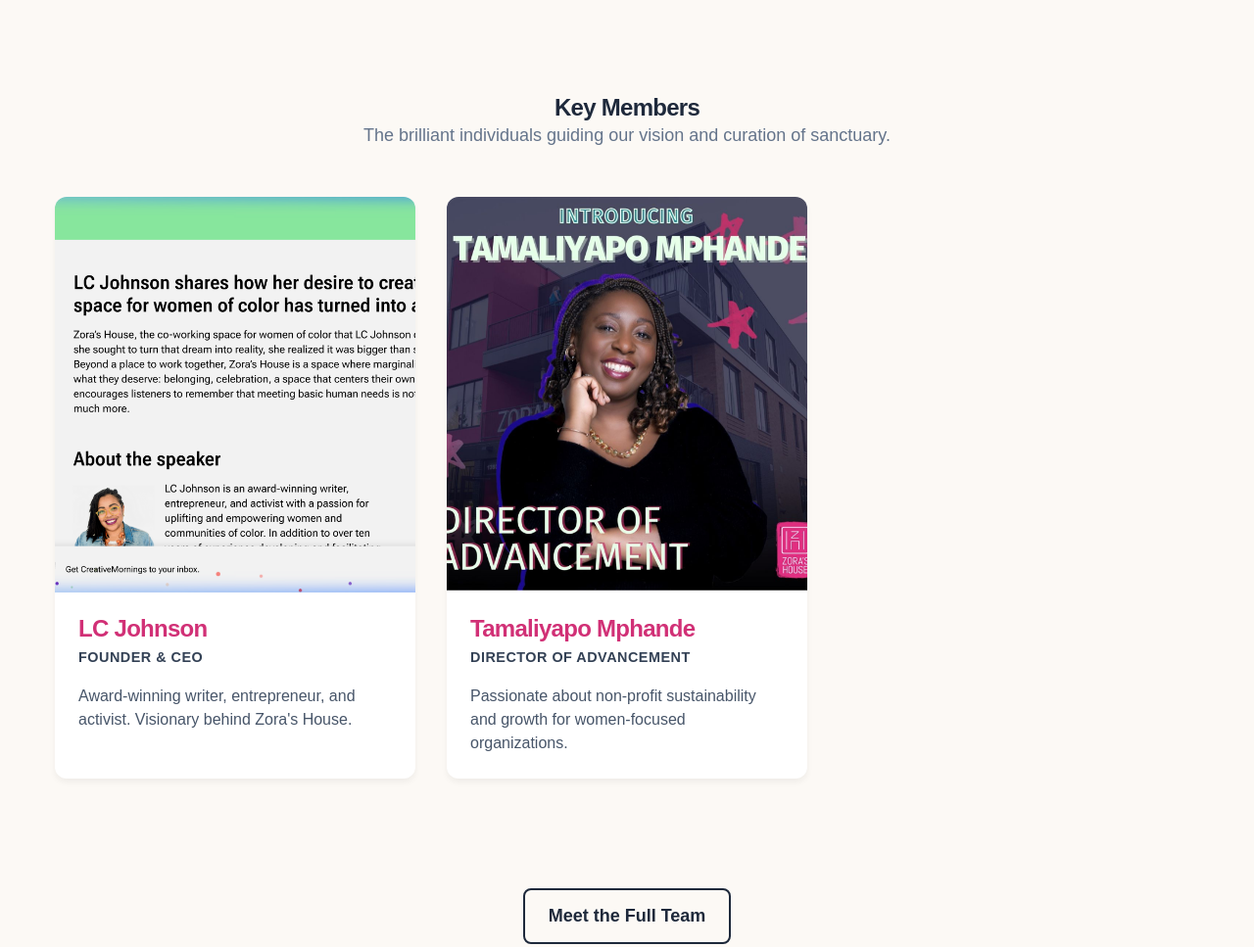
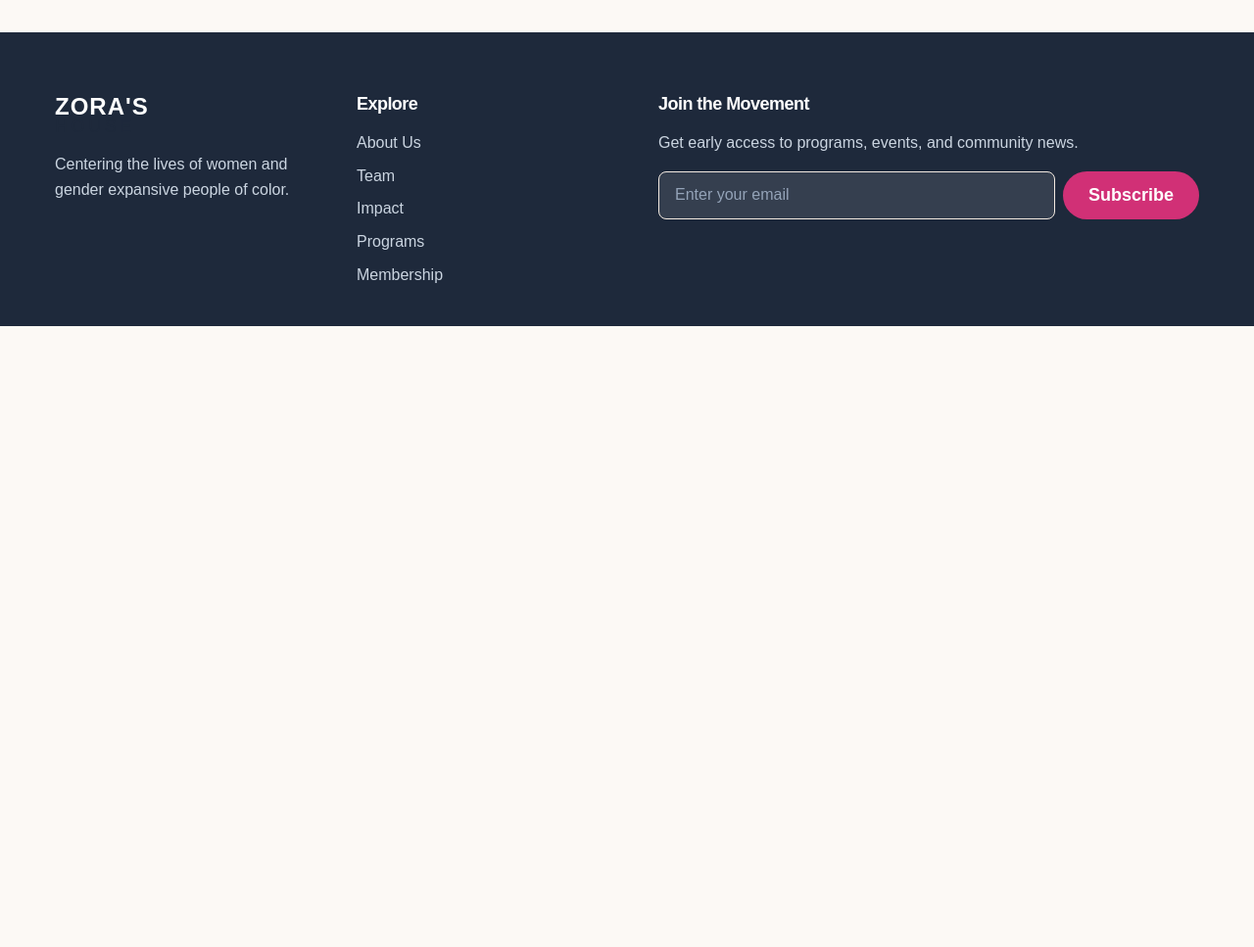
Before and after one commit to T3chj3ff/zorashouse-prototype, a website built with Vite: page about.html in a window 1280 px wide. Shown: the part 840-1807 px from the top of the page at 98% size. After the commit the page ends 1173 px from the top, so only its background shows below. Built offline with nearby package versions, Linux system fonts and the light colour scheme; a web font is replaced by a local one.

Commit message:
chore: remove key members section from about page

```diff
--- a/about.html
+++ b/about.html
@@ -67,39 +67,7 @@
             </div>
         </section>
 
-        <section class="key-members-section" style="padding-top: 4rem; padding-bottom: 4rem;">
-            <div class="container">
-                <div class="text-center fade-in-up" style="margin-bottom: 3rem;">
-                    <h2>Key Members</h2>
-                    <p class="section-lead">The brilliant individuals guiding our vision and curation of sanctuary.</p>
-                </div>
-                <div class="team-grid" style="margin-bottom: 3rem;">
-                    <article class="team-card fade-in-up delay-1">
-                        <div class="team-photo-container">
-                            <img src="./team/lc_johnson_creative_mornings_1774334103634.png" alt="LC Johnson" class="team-photo" />
-                        </div>
-                        <div class="team-info">
-                            <h3>LC Johnson</h3>
-                            <span class="team-role">Founder & CEO</span>
-                            <p class="team-bio">Award-winning writer, entrepreneur, and activist. Visionary behind Zora's House.</p>
-                        </div>
-                    </article>
-                    <article class="team-card fade-in-up delay-2">
-                        <div class="team-photo-container">
-                            <img src="./team/Tamaliyapo.png" alt="Tamaliyapo Mphande" class="team-photo" />
-                        </div>
-                        <div class="team-info">
-                            <h3>Tamaliyapo Mphande</h3>
-                            <span class="team-role">Director of Advancement</span>
-                            <p class="team-bio">Passionate about non-profit sustainability and growth for women-focused organizations.</p>
-                        </div>
-                    </article>
-                </div>
-                <div class="text-center fade-in-up delay-3">
-                    <a href="team.html" class="btn btn-outline" style="border: 2px solid var(--color-dark); padding: 0.75rem 1.5rem; text-decoration: none; color: var(--color-dark); border-radius: var(--radius-sm); font-weight: 600;">Meet the Full Team</a>
-                </div>
-            </div>
-        </section>
+
     </main>
 
     <footer class="site-footer">
```
